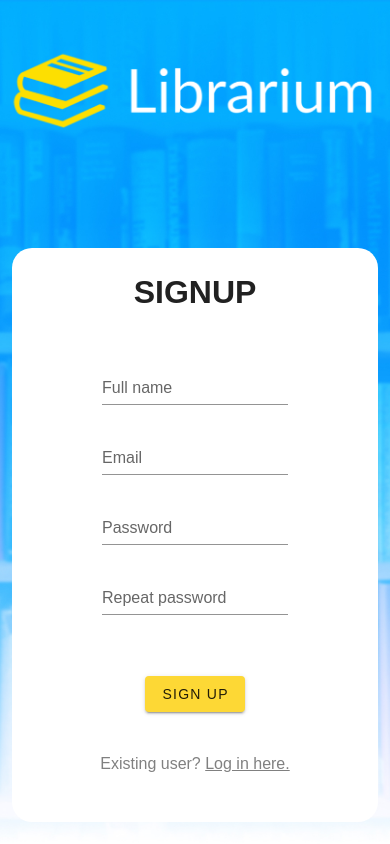
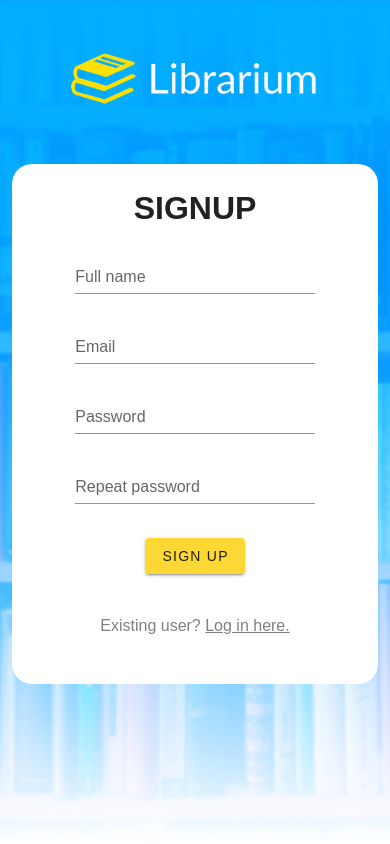
Before and after one commit to jtlicardo/Librarium, a Vue app: page /auth in a window 390 px wide. Both pictures are taken after a click on the link "Sign up here". Built offline with nearby package versions, Linux system fonts and the light colour scheme; a web font is replaced by a local one.

Commit message:
Fixed background img twitching on mobile

```diff
--- a/src/components/auth/LoginForm.vue
+++ b/src/components/auth/LoginForm.vue
@@ -40,13 +40,13 @@ export default {
 .login {
   background-color: white;
   max-width: 570px;
-  margin-top: 120px;
+  margin-top: 100px;
   border-radius: 20px;
   padding: 20px 50px 30px;
 }
 
 .inputs {
-  padding: 40px 40px;
+  padding: 5% 5%;
 }
 
 p,
--- a/src/components/auth/SignupForm.vue
+++ b/src/components/auth/SignupForm.vue
@@ -55,13 +55,13 @@ export default {
 .login {
   background-color: white;
   max-width: 570px;
-  margin-top: 120px;
+  margin-top: 60px;
   border-radius: 20px;
   padding: 20px 50px 30px;
 }
 
 .inputs {
-  padding: 40px 40px;
+  padding: 5% 5%;
 }
 
 p,
--- a/src/views/UserAuth.vue
+++ b/src/views/UserAuth.vue
@@ -1,6 +1,6 @@
 <template>
   <div>
-    <v-img src="@/assets/logo.png" width="400px" class="mx-auto mt-10"></v-img>
+    <v-img src="@/assets/logo.png" :max-width="imageWidth" class="mx-auto mt-10"></v-img>
     <transition name="form" mode="out-in">
       <login-form
         v-if="activeComponent === 'login-form'"
@@ -24,6 +24,16 @@ export default {
     LoginForm,
     SignupForm,
   },
+  computed: {
+    imageWidth() {
+      switch (this.$vuetify.breakpoint.name) {
+        case "xs":
+          return "250px"
+        default:
+          return "400px"
+      }
+    },
+  },
   methods: {
     changeComponent() {
       if (this.activeComponent === "login-form") this.activeComponent = "signup-form"
```
